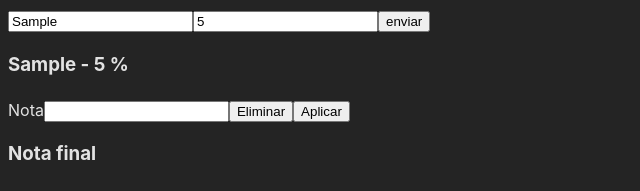
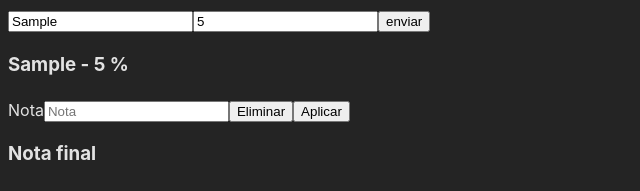
Before and after one commit to kuith/parciales, a React (Vite) app: page / in a window 1280 px wide. Both pictures are taken after typing "Sample", "5" into the empty fields and a click on the input "enviar". Shown: the top 191 px of the page, without its empty margins (0-640 px from the left). Built offline with nearby package versions, Linux system fonts and the light colour scheme.

Commit message:
Buscando la nota

```diff
--- a/src/App.jsx
+++ b/src/App.jsx
@@ -23,9 +23,9 @@ function App() {
     reloadParciales();
   };
 
-  const onAplicarHandler = (id) => {
+  const onAplicarHandler = (id, nota) => {
     console.log(parciales);
-    dataStorage.actualizarNota(id);
+    dataStorage.actualizarNota(id, nota);
     reloadParciales();
     console.log(parciales)
   }
--- a/src/components/parcial.jsx
+++ b/src/components/parcial.jsx
@@ -1,18 +1,30 @@
 /* eslint-disable react/prop-types */
-//import React from "react";
+import React, { useEffect, useState } from "react";
 
-const Parcial = ({ id, nombre, peso, onEliminar, onAplicar }) => (
+const Parcial = ({ id, nombre, peso, onEliminar, onAplicar }) => {
+
+    const [nota, setNota] = useState();
+
+    function handleChange(e) {
+         setNota(e.target.value)
+     }
+    return (
         <>
             <h3>
                 {nombre} - {peso} %
             </h3>
             <label>
                 Nota
-            <input type="number"></input>
+                <input
+                    type="number"
+                    placeholder="Nota"
+                    onChange={handleChange}
+                ></input>
             </label>
             <button onClick={() => onEliminar(id)}>Eliminar</button>
-        <button onClick={() => onAplicar(id)}>Aplicar</button>
+            <button onClick={() => onAplicar(id, nota)}>Aplicar</button>
         </>
     );
+};
 
 export default Parcial;
```
Also changed, not shown: src/data-storage/datos.js (+3 -4 lines). Lines whose indentation alone changed are shown as unchanged.
